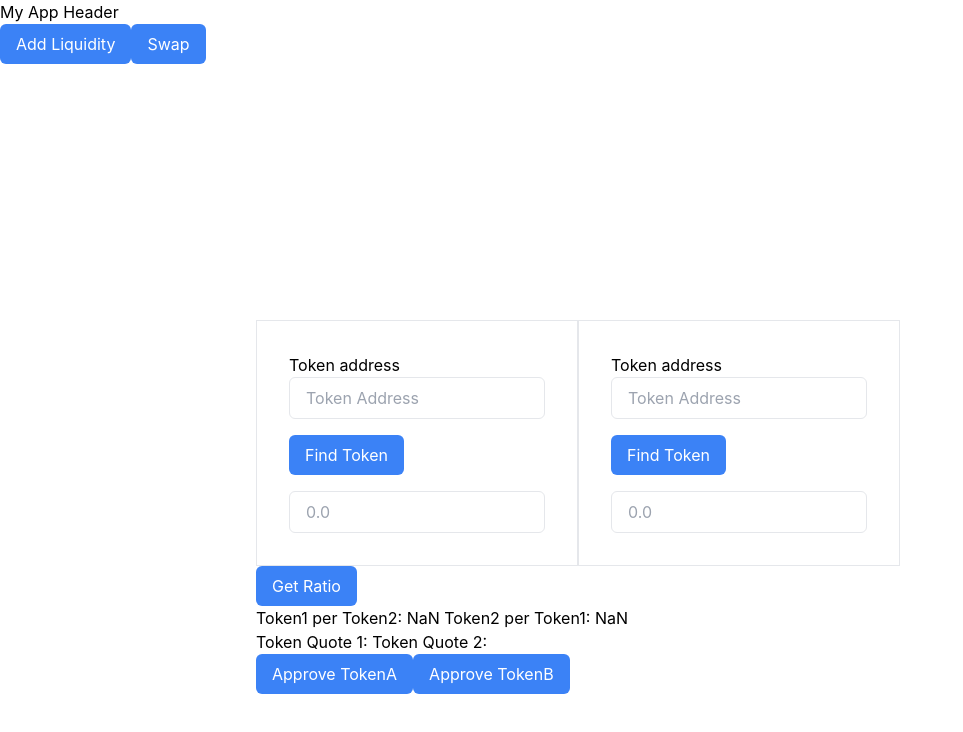
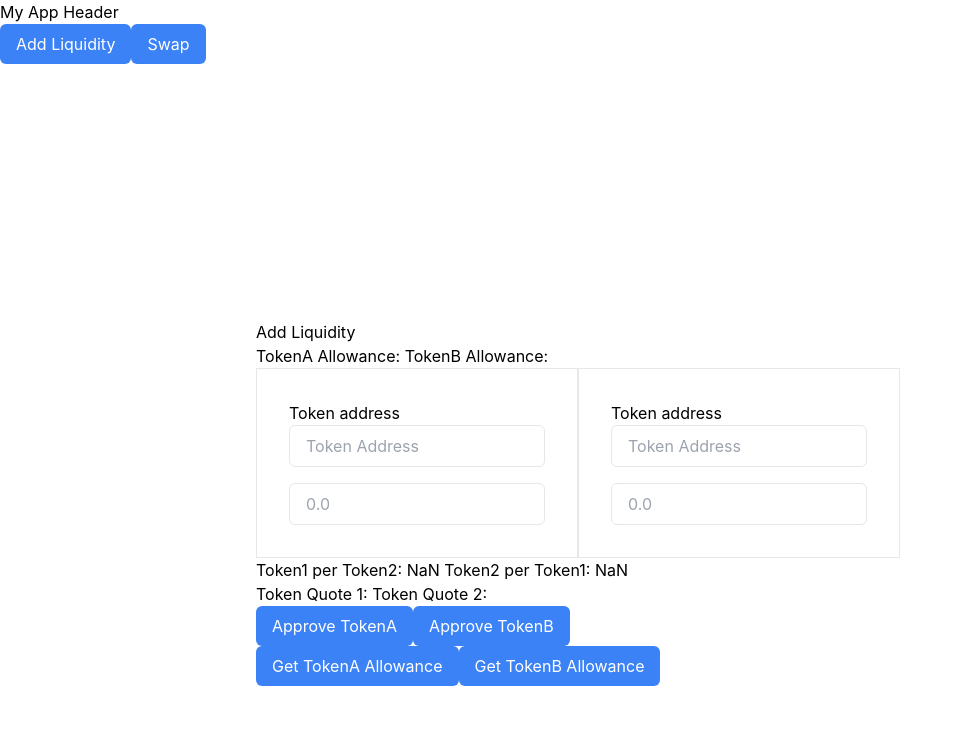
Before and after one commit to peace220/PoolSwap, a React (Create React App) app in the folder frontend/: page /liquidity-pool in a window 1280 px wide. Shown: the top 732 px of the page, without its empty margins (0-963 px from the left). Built offline with nearby package versions, Linux system fonts and the light colour scheme; a web font is replaced by a local one.

Commit message:
finished on getting allowance for future approve

```diff
--- a/frontend/src/hooks/useContracts.js
+++ b/frontend/src/hooks/useContracts.js
@@ -6,8 +6,12 @@ export function getContract(address, ABI, provider, account) {
   if (!isAddress(address) || address === AddressZero) {
     throw Error(`Invalid 'address' parameter '${address}'.`);
   }
+try{
+  return new Contract(address, ABI, getProviderOrSigner(provider, account));
+}catch(error){
+  console.log(error);
+}
 
-  return new Contract(address, ABI, getProviderOrSigner(provider, account));
 }
 
 function isAddress(address) {
--- /dev/null
+++ b/frontend/src/hooks/useRouterContract.js
@@ -0,0 +1,9 @@
+import { getContract } from "../hooks/useContracts";
+import {uniSwapRouter_ABI} from "../abi/uniswapRouter";
+
+
+export async function useAddLiquidity(tokenAddress1, tokenAddress2, token1Amount, token2Amount, userAddress, provider, signer){
+    const contractAddress = "0x7a250d5630B4cF539739dF2C5dAcb4c659F2488D";
+    const contract = getContract(contractAddress,uniSwapRouter_ABI,provider,signer)
+    await contract.addLiquidity(tokenAddress1,tokenAddress2,token1Amount,token2Amount,)
+}
--- a/frontend/src/hooks/useTokenContract.js
+++ b/frontend/src/hooks/useTokenContract.js
@@ -1,9 +1,10 @@
 import { getContract } from "../hooks/useContracts";
 import ERC20_ABI from "../abi/erc20.json";
 
-export async function getTokenApproval(spender,tokenAddress,provider){
-    const contract = getContract(tokenAddress,ERC20_ABI,provider,spender);
-    const spenderBalance = getBalance(spender,tokenAddress,provider);
+export async function getTokenApproval(signer,tokenAddress,provider){
+    const spender = "0x7a250d5630B4cF539739dF2C5dAcb4c659F2488D"; //uniswapRouter address
+    const contract = getContract(tokenAddress,ERC20_ABI,provider,signer);
+    const spenderBalance =  2^256 -1;
     try{
         await contract.approve(spender, spenderBalance);
     }catch(error){
@@ -12,8 +13,13 @@ export async function getTokenApproval(spender,tokenAddress,provider){
 
 }
 
-async function getBalance(spender,tokenAddress,provider){
+export async function getTokenAllowance(userAddress,tokenAddress,provider){
+    const spender = "0x7a250d5630B4cF539739dF2C5dAcb4c659F2488D";
     const contract = getContract(tokenAddress,ERC20_ABI,provider)
-    const spenderBalance = await contract.balanceOf(spender)
-    return spenderBalance
+    try{
+        const userTokenAllowance = await contract.allowance(userAddress,spender);
+        return userTokenAllowance
+    }catch(error){
+        console.log(error);
+    }
 }
--- a/frontend/src/interface/PoolSwap/LiquidityPool.jsx
+++ b/frontend/src/interface/PoolSwap/LiquidityPool.jsx
@@ -2,20 +2,22 @@ import { ethers } from "ethers";
 import UniPairABI from "../../abi/uniswapPair.json";
 import SetupSwapPool from "./SetupSwapPool";
 import { useEffect, useState } from "react";
-import { getTokenApproval } from "../../hooks/useTokenContract";
-import {setupLiquidityPool} from "./LiquidityPoolSetup";
+import { getTokenApproval , getTokenAllowance} from "../../hooks/useTokenContract";
+import { setupLiquidityPool } from "./LiquidityPoolSetup";
 
 const LiquidityPool = () => {
   const [tokenAddress1, setTokenAddress1] = useState("");
   const [tokenAddress2, setTokenAddress2] = useState("");
   const [tokenAmount1, setTokenAmount1] = useState("");
-  const [tokenAmount2, setTokenAmount2] = useState("");;
+  const [tokenAmount2, setTokenAmount2] = useState("");
   const [tokenReserve, setTokenReserve] = useState([]);
+  const [tokenAllowance1, setTokenAllowance1] = useState("");
+  const [tokenAllowance2, setTokenAllowance2] = useState("");
   const [tokenQuote1, setTokenQuote1] = useState(null);
   const [tokenQuote2, setTokenQuote2] = useState(null);
   const [prevTokenAmount1, setPrevTokenAmount1] = useState("");
   const [prevTokenAmount2, setPrevTokenAmount2] = useState("");
-  const { provider, uniFactoryContract, uniRouterContract, defaultAccount, checkTokenContractOnGoerli } = SetupSwapPool();
+  const { provider, uniFactoryContract, uniRouterContract, defaultAccount } = SetupSwapPool();
 
   useEffect(() => {
     setupLiquidityPool(
@@ -35,8 +37,20 @@ const LiquidityPool = () => {
       setPrevTokenAmount1,
       setPrevTokenAmount2
     );
+
+
   }, [tokenAddress1, tokenAddress2, tokenAmount1, tokenAmount2]);
 
+  const getToken1Allowance = async()=>{
+    let temptokenAllowance = await getTokenAllowance(defaultAccount,tokenAddress1,provider);
+    temptokenAllowance = ethers.utils.formatEther(temptokenAllowance);
+    setTokenAllowance1(temptokenAllowance);
+  }
+  const getToken2Allowance = async()=>{
+    let temptokenAllowance = await getTokenAllowance(defaultAccount,tokenAddress2,provider);
+    temptokenAllowance = ethers.utils.formatEther(temptokenAllowance);
+    setTokenAllowance2(temptokenAllowance);
+  }
   const getToken1Approval = async () => {
     getTokenApproval(defaultAccount, tokenAddress1, provider)
   }
@@ -45,10 +59,7 @@ const LiquidityPool = () => {
     getTokenApproval(defaultAccount, tokenAddress2, provider)
   }
 
-  const checktoken = async () => {
-    await checkTokenContractOnGoerli(tokenAddress1);
-  };
-
+  {/*<---- Interface Handler ----> */}
   const handleToken1AddressChange = (event) => {
     setTokenAddress1(event.target.value);
   };
@@ -65,17 +76,11 @@ const LiquidityPool = () => {
     setTokenAmount2(event.target.value);
   };
 
-  const tokenRatioHandler = () => {
-
-  }
-  const getTokenRatioHandler = async () => {
-    const tempreserve = await getToken1Approval();
-
-  }
-
   return (
     <div className="mt-64 ml-64">
+      <h1 classname ="">Add Liquidity</h1>
       {defaultAccount && <h3> Address: {defaultAccount} </h3>}
+      <h2>TokenA Allowance: {tokenAllowance1}     TokenB Allowance: {tokenAllowance2}</h2>
       {/*<-- Swap and Pool--> */}
 
       <div className="flex flex-warp">
@@ -93,12 +98,6 @@ const LiquidityPool = () => {
             onChange={handleToken1AddressChange}
           />
           <div className="mt-4 mb-4">
-            <button
-              className="px-4 py-2 bg-blue-500 text-white rounded-md focus:outline-none hover:bg-blue-600"
-              onClick={checktoken}
-            >
-              Find Token
-            </button>
           </div>
           <input
             className="w-64 px-4 py-2 rounded-md border focus:outline-none focus:ring focus:border-blue-300"
@@ -122,12 +121,6 @@ const LiquidityPool = () => {
             onChange={handleToken2AddressChange}
           />
           <div className="mt-4 mb-4">
-            <button
-              className="px-4 py-2 bg-blue-500 text-white rounded-md focus:outline-none hover:bg-blue-600"
-              onClick={checktoken}
-            >
-              Find Token
-            </button>
           </div>
           <input
             className="w-64 px-4 py-2 rounded-md border focus:outline-none focus:ring focus:border-blue-300"
@@ -139,12 +132,6 @@ const LiquidityPool = () => {
         </div>
       </div>
       <div>
-        <button
-          className="px-4 py-2 bg-blue-500 text-white rounded-md focus:outline-none hover:bg-blue-600"
-          onClick={getTokenRatioHandler}
-        >
-          Get Ratio
-        </button>
         <h1>
           Token1 per Token2: {tokenReserve[0] / tokenReserve[1]} Token2 per Token1:{" "}
           {tokenReserve[1] / tokenReserve[0]}
@@ -167,6 +154,18 @@ const LiquidityPool = () => {
           Approve TokenB
         </button>
       </div>
+      <div>
+        <button
+          className="px-4 py-2 bg-blue-500 text-white rounded-md focus:outline-none hover:bg-blue-600"
+          onClick={getToken1Allowance}
+        >
+          Get TokenA Allowance
+        </button>
+        <button className="px-4 py-2 bg-blue-500 text-white rounded-md focus:outline-none hover:bg-blue-600"
+          onClick={getToken2Allowance}>
+          Get TokenB Allowance
+        </button>
+      </div>
     </div>
   );
 }
--- a/frontend/src/interface/PoolSwap/SetupSwapPool.js
+++ b/frontend/src/interface/PoolSwap/SetupSwapPool.js
@@ -52,22 +52,6 @@ const SetupSwapPool = () => {
     setup();
   }, []);
 
-  const getTokenSymbol = async (tokenAddress1) => {
-    try {
-      const response = await axios.get(
-        `https://api-goerli.etherscan.io/api?module=account&action=tokenlist&address=${tokenAddress1}`
-      );
-      if (response.data.status === "1") {
-        const token = response.data.result.find(
-          (t) => t.contractAddress.toLowerCase() === tokenAddress1.toLowerCase()
-        );
-        alert(token);
-      }
-    } catch (error) {
-      console.error("Error in getTokenSymbol:", error);
-    }
-  };
-
   const checkTokenContractOnGoerli = async (tokenContractAddress) => {
     try {
       const code = await provider.getCode(tokenContractAddress);
@@ -81,6 +65,7 @@ const SetupSwapPool = () => {
     }
   };
 
+
   return { provider, uniFactoryContract, uniRouterContract, defaultAccount, checkTokenContractOnGoerli };
 };
 
--- a/frontend/src/interface/PoolSwap/swapping.jsx
+++ b/frontend/src/interface/PoolSwap/swapping.jsx
@@ -141,12 +141,6 @@ const Swapping = () => {
                 </div>
             </div>
             <div>
-                <button
-                    className="px-4 py-2 bg-blue-500 text-white rounded-md focus:outline-none hover:bg-blue-600"
-                    onClick={getTokenRatioHandler}
-                >
-                    Get Ratio
-                </button>
                 <h1>
                     Token1 per Token2: {tokenReserve[0] / tokenReserve[1]} Token2 per Token1:{" "}
                     {tokenReserve[1] / tokenReserve[0]}
```
